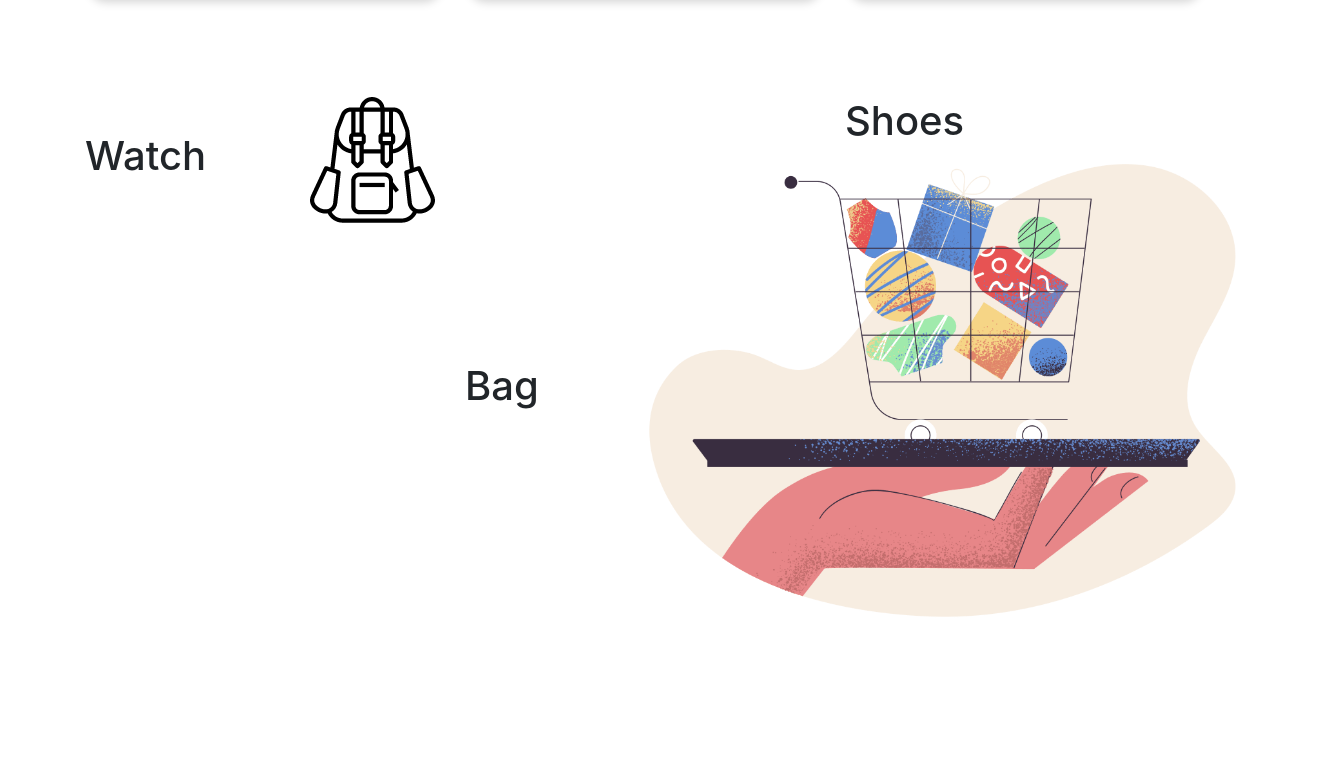
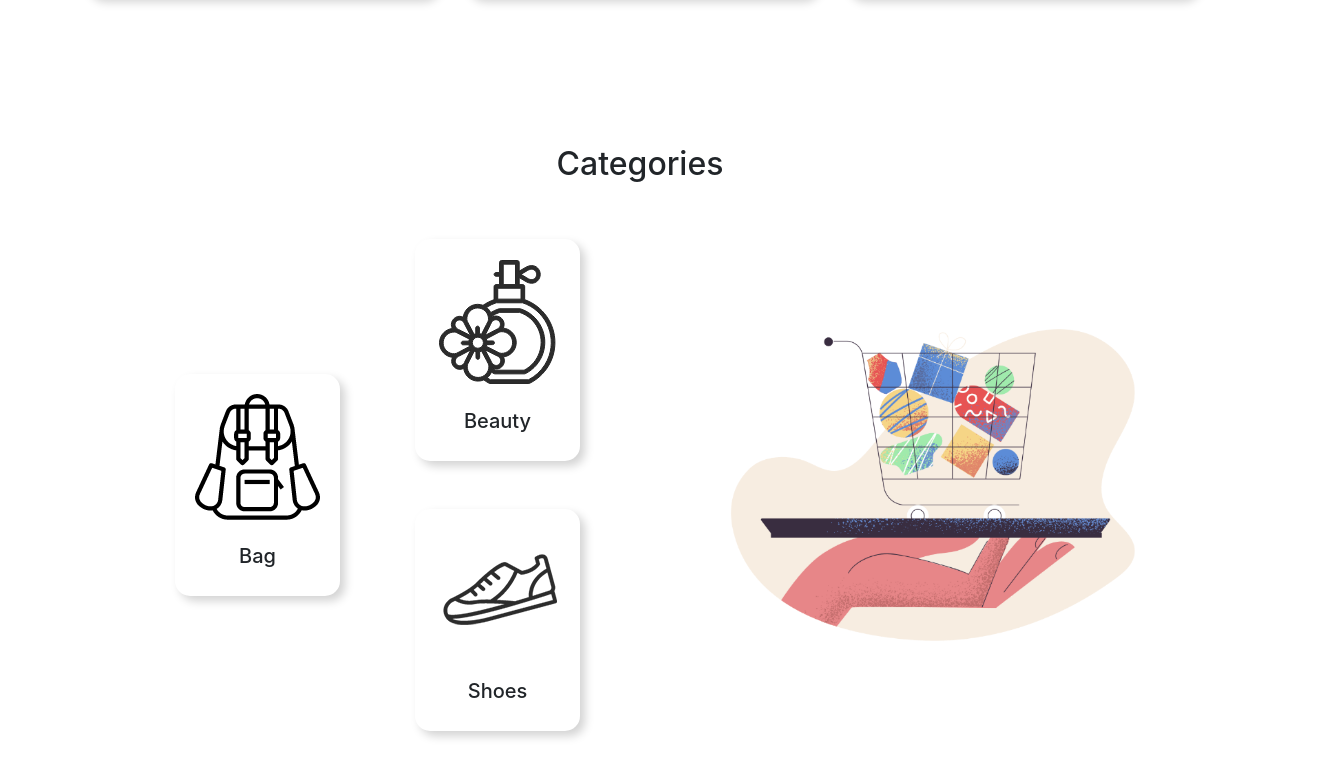
Before and after one commit to Sabrina-baust/Hot-Gadgets, a plain HTML site: page index.html in a window 1280 px wide. Shown: the part 2011-2793 px from the top of the page, 1323 px wide, since content can reach past the window. Drawn offline with nearby package versions, Linux system fonts and the light colour scheme.

Commit message:
Finished my projecct

```diff
--- a/index.html
+++ b/index.html
@@ -19,13 +19,13 @@
                       <a class="nav-link active" href="#">Home</a>
                     </li>
                     <li class="nav-item">
-                      <a class="nav-link" href="product">Product</a>
+                      <a class="nav-link" href="#product">Product</a>
                     </li>
                     <li class="nav-item">
-                      <a class="nav-link" href="about">About Us</a>
+                      <a class="nav-link" href="#about">About Us</a>
                     </li>
                     <li class="nav-item">
-                      <a class="nav-link" href="contact">Contact Us</a>
+                      <a class="nav-link" href="#contact">Contact Us</a>
                     </li>
                   </ul>
             </form>
@@ -158,29 +158,48 @@
           </div>
        </div>
 
-       <div class="container categories">
-        <div class="row">
-            <div class="col-md-4">
-             <div class="d-flex justify-content-between align-items-center cat1">
-                 <h1>Watch</h1>
-                 <img src="images/Categories/bag.png" alt="">
-             </div>
+       <section id="categories">
+        <div class="container">
+            <div class="d-flex justify-content-center mt-5 pt-5 categories">
+                <h2>Categories</h2>
             </div>
-            <div class="col-md-4">
-                <div class="d-flex justify-content-between align-items-center cat2">
-                 <h1>Bag</h1>
-                 <img src="images/Categories/pale-order.png" alt="">
+            <div class="row">
+                <div class="col-md-3 d-flex justify-content-center justify-content-md-end align-items-center">
+                    <div class="card">
+                        <div class="card-body">
+                            <img src="images/Categories/bag.png" alt="">
+                            <h5 class="mt-4">Bag</h5>
+                        </div>
+                    </div>
                 </div>
-            </div>
-            <div class="col-md-4">
-                <div class="d-flex justify-content-between align-items-center cat3">
-                 <h1>Shoes</h1>
-                 <img src="images/categories/shoes.png" alt="">
+                <div class="col-md-3">
+                    <div class="row my-5 ">
+                        <div class="col-md-12 d-flex justify-content-center align-items-center">
+                            <div class="card">
+                                <div class="card-body">
+                                    <img src="images/Categories/perfume.png" alt="">
+                                    <h5 class="mt-4">Beauty</h5>
+                                </div>
+                            </div>
+                        </div>
+                    </div>
+                    <div class="row my-5">
+                        <div class="col-md-12 d-flex justify-content-center align-items-center">
+                            <div class="card">
+                                <div class="card-body">
+                                    <img src="images/Categories/shoe.png" alt="">
+                                    <h5 class="mt-4">Shoes</h5>
+                                </div>
+                            </div>
+                        </div>
+                    </div>
+                </div>
+                <div class="col-md-6 d-flex justify-content-center align-items-center">
+                    <img class="img-fluid" src="images/Categories/pale-order.png" alt="">
                 </div>
             </div>
         </div>
-    </div>
-
+    </section>
 
 
 
```
Also changed, not shown: style.css (line endings or trailing spaces).
